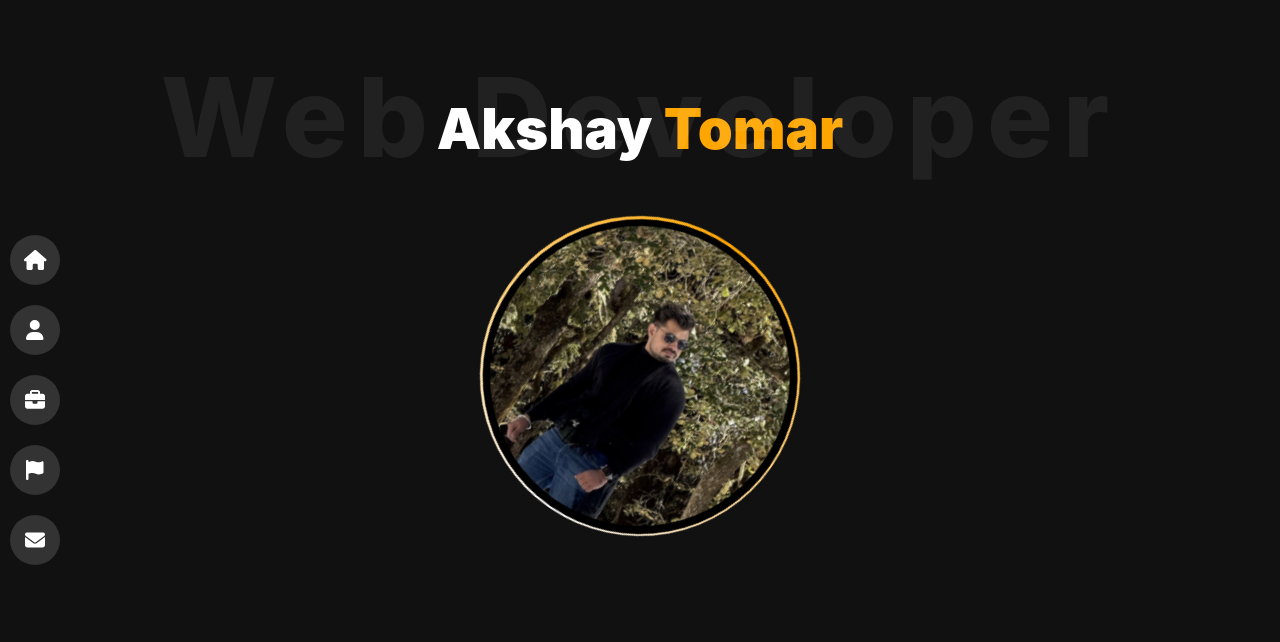
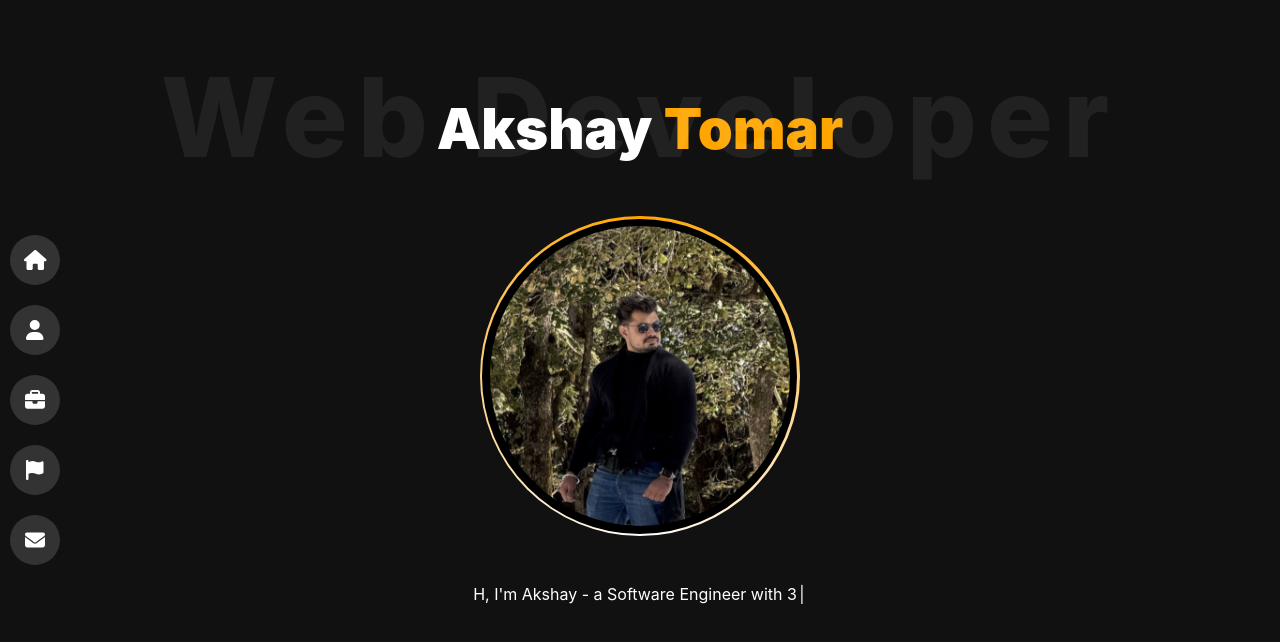
Before and after one commit to Akshaytomar893/my-portfolio, a React (Create React App) app: page / in a window 1280 px wide. Shown: the top 642 px of the page. Built offline with nearby package versions, Linux system fonts and the light colour scheme.

Commit message:
home page style change

```diff
--- a/src/Styles/GlobalStyles.css
+++ b/src/Styles/GlobalStyles.css
@@ -1,12 +1,5 @@
 /* CSS for Home */
-@keyframes rotateBorder {
-  from {
-    transform: rotate(0deg);
-  }
-  to {
-    transform: rotate(360deg);
-  }
-}
+
 .homeScreen{
   display: flex;
   flex-direction: column;
@@ -22,7 +15,7 @@
     display: flex;
     align-items: center;
     justify-content: center;
-    animation: rotateBorder 5s linear infinite;
+
   }
   .profileBorder {
     height: 315px;
@@ -39,6 +32,30 @@
     width: 300px;
     border-radius: 50%;
     background-color: transparent;
+  }
+  .introWrapper{
+    max-width: 55vw;
+    margin-top: 32px;
+
+
+    p{
+      text-align: center;
+      color: white;
+    }
+  }
+  .cursor {
+    display: inline-block;
+    width: 10px;
+    animation: blink 1s infinite;
+  }
+
+  @keyframes blink {
+    0%, 50%, 100% {
+      opacity: 1;
+    }
+    25%, 75% {
+      opacity: 0;
+    }
   }
 }
 
--- a/src/components/Home/Home.js
+++ b/src/components/Home/Home.js
@@ -1,11 +1,30 @@
-import React, {useState, useEffect} from 'react'
-import MainScreen from '../MainScreen/MainScreen'
-import { ProfileImage } from '../../assets';
+import React, { useState, useEffect } from "react";
+import MainScreen from "../MainScreen/MainScreen";
+import { ProfileImage } from "../../assets";
 
 const Home = () => {
-  const messages = [ 'App Developer', 'Software Engineer', 'Web Developer'];
+  const messages = ["App Developer", "Software Engineer", "Web Developer"];
   const [currentMessage, setCurrentMessage] = useState(messages[0]);
   const [index, setIndex] = useState(0);
+  const [typedText, setTypedText] = useState("");
+  const typingSpeed = 130; // Typing speed in ms
+
+  const introPara =
+    "Hi, I'm Akshay - a Software Engineer with 3+ years of experience crafting responsive, performant, and pixel-perfect user interfaces. I specialize in React and React Native, turning caffeine and code into seamless web and mobile experiences. Whether it's revamping legacy systems or building apps from scratch, I bring clean code and clear logic to the table (with occasional side-eye at Internet Explorer). Welcome to my digital workspace!";
+
+    useEffect(() => {
+      let index = 0;
+      const interval = setInterval(() => {
+        setTypedText((prev) => prev + introPara.charAt(index));
+        index++;
+
+        if (index >= introPara.length) {
+          clearInterval(interval);
+        }
+      }, typingSpeed);
+
+      return () => clearInterval(interval); // Cleanup on unmount
+    }, [introPara]);
 
   useEffect(() => {
     const interval = setInterval(() => {
@@ -21,17 +40,20 @@ const Home = () => {
   return (
     <>
       <MainScreen heading={"Akshay Tomar"} subHeading={currentMessage}>
-        <div className='homeScreen'>
-          <div className='profileWrapper'>
-          <div class="profileBorder">
-          <img className='profileImage' src={ProfileImage}/>
+        <div className="homeScreen">
+          <div className="profileWrapper">
+            <div class="profileBorder">
+              <img className="profileImage" src={ProfileImage} />
+            </div>
           </div>
+          <div className="introWrapper">
+            <p>{typedText}<span className="cursor">|</span></p>
           </div>
         </div>
-        </MainScreen>
+      </MainScreen>
       {/* <Navbar/> */}
     </>
-  )
-}
+  );
+};
 
-export default Home
+export default Home;
```
